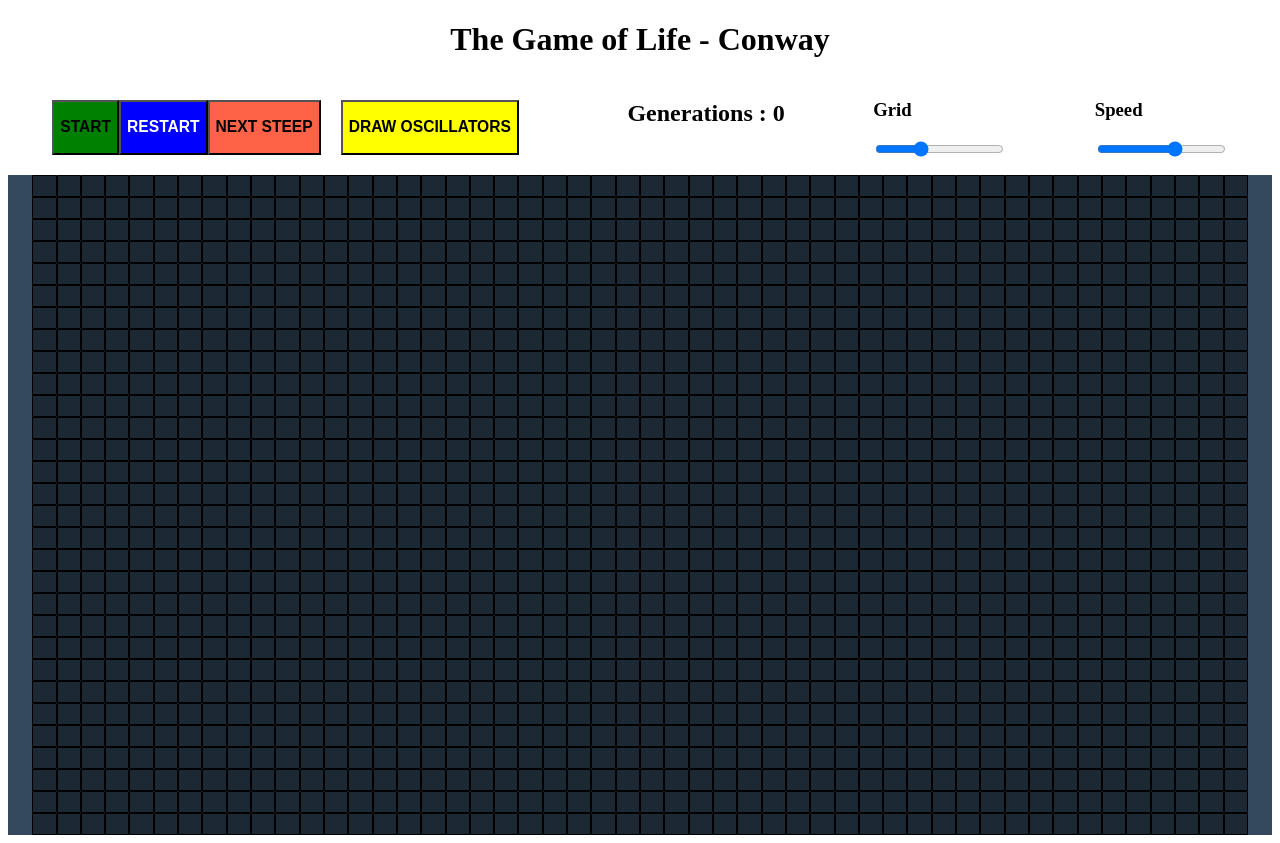
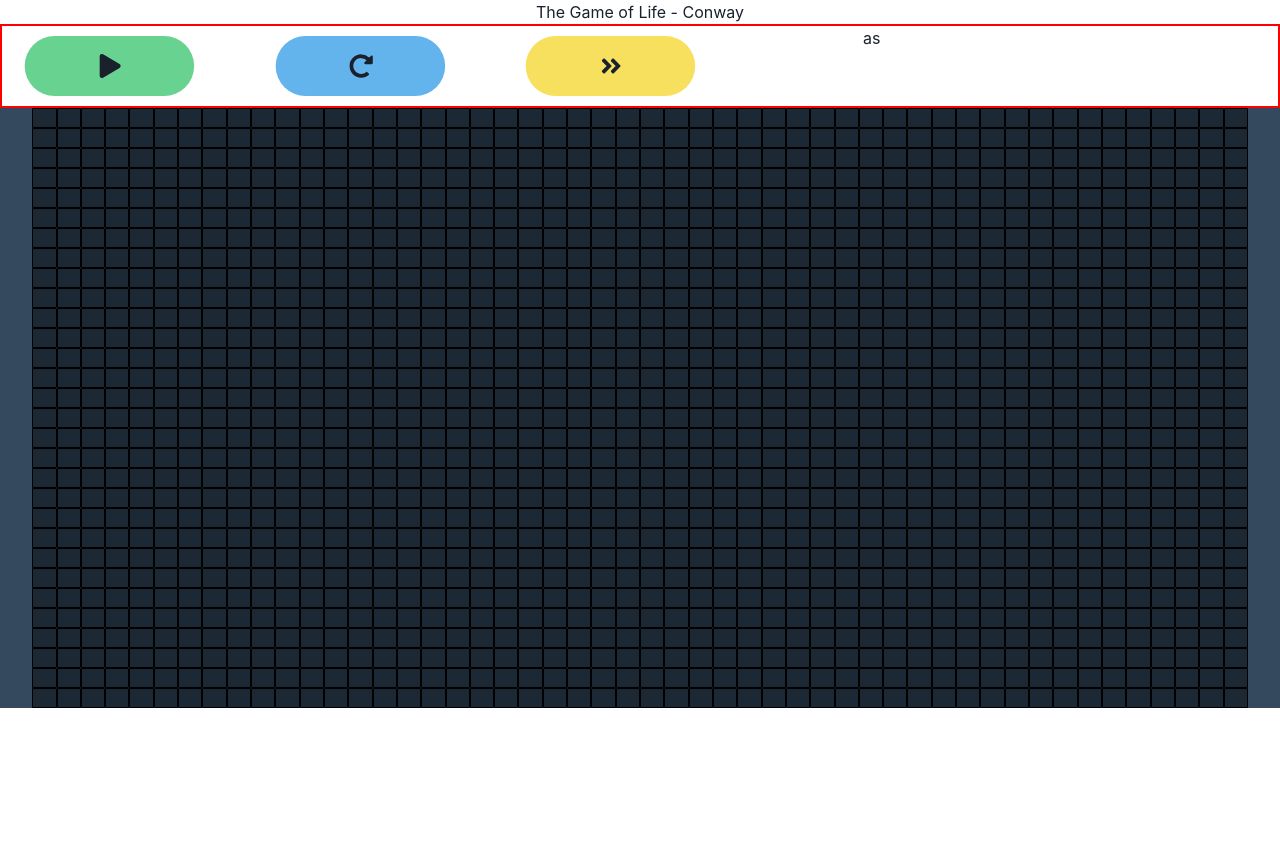
Before and after one commit to Heckiz/gameOfLife-Conway, a React (Vite) app: page / in a window 1280 px wide. After the commit the page ends 800 px from the top, so only its background shows below. Built offline with nearby package versions, Linux system fonts and the light colour scheme.

Commit message:
integrate chakra-ui for user interface and add new styles in game panel

```diff
--- a/package.json
+++ b/package.json
@@ -7,9 +7,14 @@
     "serve": "vite preview"
   },
   "dependencies": {
+    "@chakra-ui/react": "^1.6.6",
+    "@emotion/react": "^11.4.1",
+    "@emotion/styled": "^11.3.0",
     "@reduxjs/toolkit": "^1.6.1",
+    "framer-motion": "^4.1.17",
     "react": "^17.0.0",
     "react-dom": "^17.0.0",
+    "react-icons": "^4.2.0",
     "react-redux": "^7.2.4"
   },
   "devDependencies": {
--- a/src/components/GamePanel/GamePanel.jsx
+++ b/src/components/GamePanel/GamePanel.jsx
@@ -9,6 +9,8 @@ import {
     drawOscillators,
     playSimulation
 } from "../../app/gameOfLife/gameOfLifeSlice";
+import { Box, Button, Icon, Grid, Text, GridItem } from '@chakra-ui/react';
+import { FaPlay, FaPause, FaRedoAlt, FaAngleDoubleRight } from "react-icons/fa"
 
 
 
@@ -19,42 +21,78 @@ export default function GamePanel({ gameConfig, running, generations }) {
     useInterval(() => dispatch(playSimulation()), running ? gameConfig.speed : null)
 
     return (
-        <div style={{ display: "flex", justifyContent: "space-around" }}>
+        <Box border="2px solid red" display="flex" justifyContent="space-around" w="100vw">
 
-            <div>
+            <Grid w="60vw"
+                gap={6} p="5"
+                templateColumns="repeat(3, 1fr)"
+            >
 
-                <button style={running ? { background: "red" } : { background: "green" }}
+                <Button
+                    w={{ base: "0%", sm: "50%" }} transform="scale(1.5)"
+                    backgroundColor={running ? "red.300" : "green.300"}
+                    borderRadius="full"
+                    _hover={{
+                        backgroundColor: running ? "red.400" : "green.400",
+                        transform: "scale(1.3)"
+                    }}
                     onClick={() => dispatch(handleRunning())}
                 >
                     {
                         !running
-                            ? <h3>START</h3>
-                            : <h3>PAUSE</h3>
+                            ? <Icon as={FaPlay} />
+                            : <Icon as={FaPause} />
                     }
 
-                </button>
+                </Button>
 
-                <button style={{ background: "blue", color: "white" }}
+                <Button
+                    w={{ base: "0%", sm: "50%" }} transform="scale(1.5)"
+                    backgroundColor="blue.300"
+                    _hover={{
+                        backgroundColor: "blue.400",
+                        transform: "scale(1.3)"
+                    }}
+                    borderRadius="100"
+
                     onClick={() => {
                         dispatch(newCellGrid(false));
                         if (running) dispatch(handleRunning())
                     }}>
-                    <h3>RESTART</h3>
-                </button>
+                    <Icon as={FaRedoAlt} />
+                </Button>
 
-                <button style={{ background: "tomato" }}
+                <Button
+                    w={{ base: "0%", sm: "50%" }} transform="scale(1.5)"
+                    backgroundColor="yellow.300"
+                    _hover={{
+                        backgroundColor: "yellow.400",
+                        transform: "scale(1.3)"
+                    }}
+                    borderRadius="100"
                     onClick={() => dispatch(playSimulation())}>
-                    <h3>NEXT STEEP</h3>
-                </button>
+                    <Icon as={FaAngleDoubleRight} />
+                </Button>
 
-                <button style={{ background: "yellow", margin: "20px" }}
+            </Grid>
+
+                    <Box w="30vw">
+                        <h1>as</h1>
+                    </Box>
+            {/* <Button
+                      transform="scale(1.5)" p="2"
+                   _hover={{
+                       backgroundColor: "tomato",
+                       transform: "scale(1.3)"
+                   }}
+                   borderRadius="10"
+                    backgroundColor="papayawhip"
                     onClick={() => dispatch(drawOscillators())}
                 >
-                    <h3>DRAW OSCILLATORS</h3>
-                </button>
+                    <Text as="samp" fontSize="xs">DRAW OSCILLATORS</Text>
+                </Button> */}
 
-            </div>
-
+            {/* <Box>
                 <h2>Generations : {generations}</h2>
 
                 <div>
@@ -67,7 +105,7 @@ export default function GamePanel({ gameConfig, running, generations }) {
                     <input onChange={(e) => dispatch(handleSpeed(e.target.value))} type="range" min="-800" max="-0" step="50" value={-gameConfig.speed} />
 
                 </div>
-
-        </div>
+            </Box> */}
+        </Box>
     )
 }
--- a/src/main.jsx
+++ b/src/main.jsx
@@ -1,14 +1,17 @@
 import React from 'react';
 import ReactDOM from 'react-dom';
 import App from './App';
+import { ChakraProvider } from "@chakra-ui/react"
 import store from './app/store';
 import { Provider } from 'react-redux';
 
 ReactDOM.render(
   <React.StrictMode>
+    <ChakraProvider>
     <Provider store={store}>
       <App />
     </Provider>
+    </ChakraProvider>
   </React.StrictMode>,
   document.getElementById('root'),
 );
```
Also changed, not shown: 1 other file (tests, documents, lock files or other folders). Lines whose indentation alone changed are shown as unchanged.
